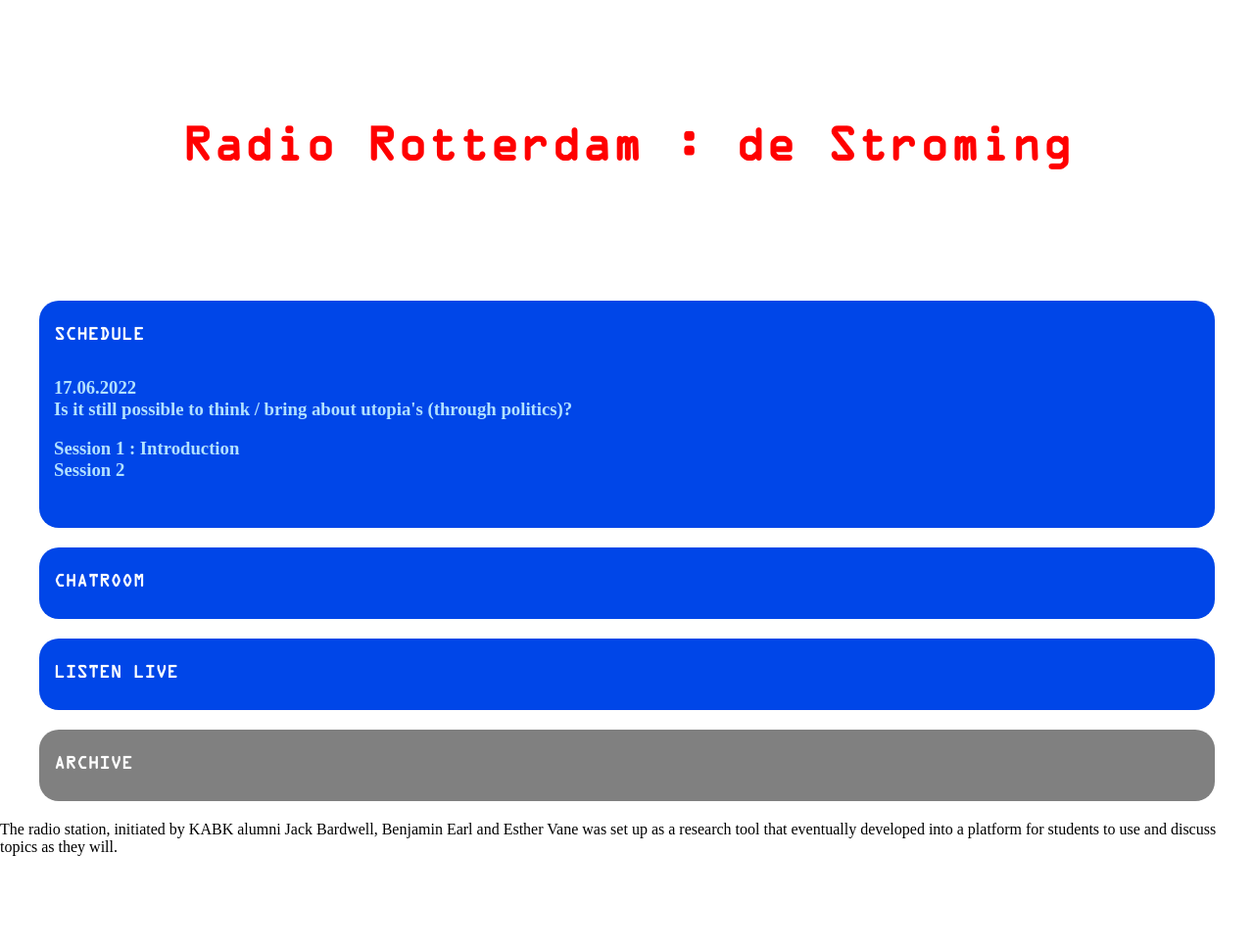
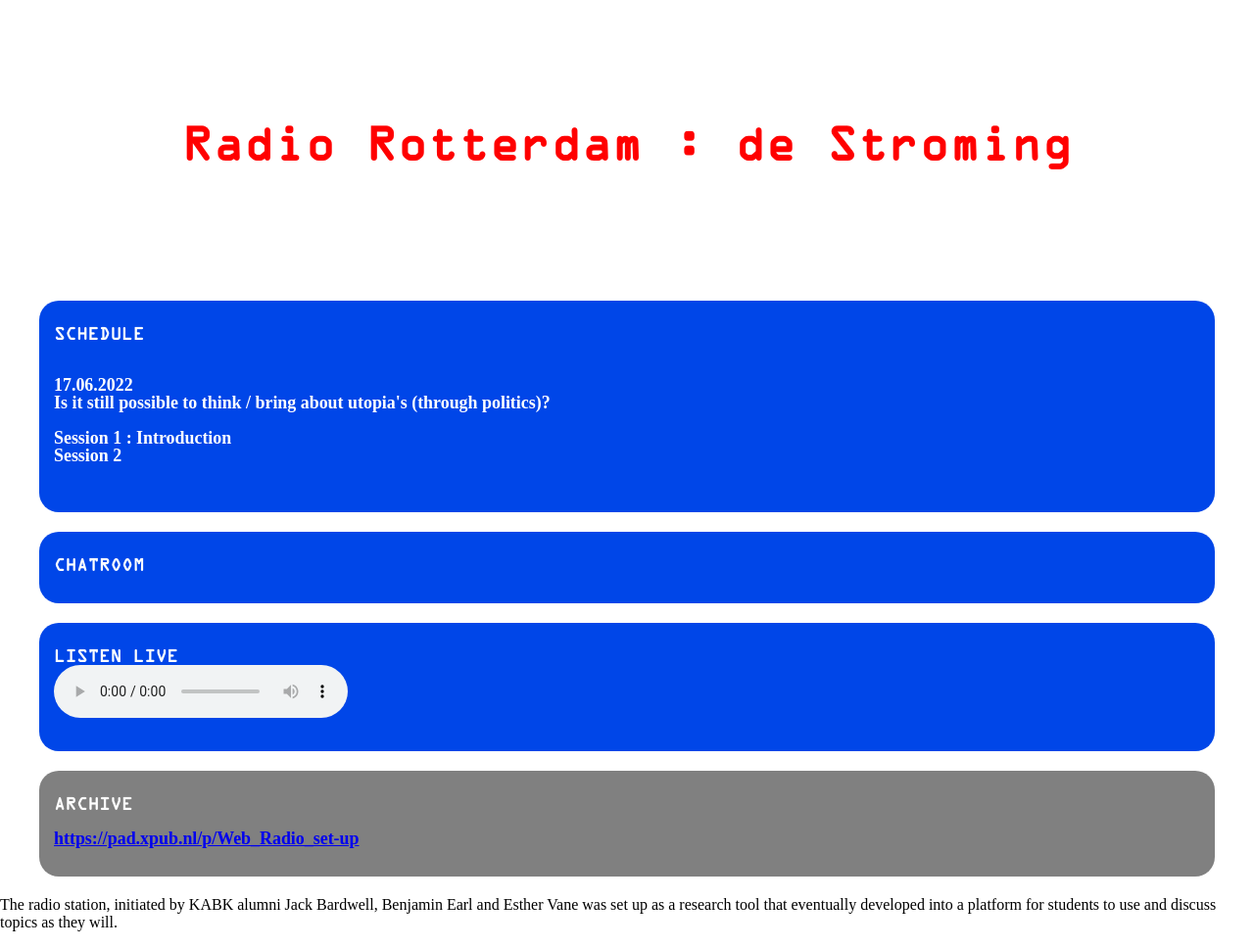
Before and after one commit to sshslvie/radiodestroming, a plain HTML site: page index.html in a window 1280 px wide. Shown: the whole page at 98% size. Before the commit the page ends 892 px from the top, so only its background shows below. Drawn offline with nearby package versions, Linux system fonts and the light colour scheme.

Commit message:
insert radio

```diff
--- a/index.html
+++ b/index.html
@@ -46,7 +46,10 @@
      <div class="col s3 c1">
      <div class="listen box">
         <h1>LISTEN LIVE</h1>
+        <audio controls>
+        <source src="https://206.189.14.226:8000/radio.mp3" type="audio/mpeg">
         </div>
+    </audio>
     </div>
 
 <!-- ******ARCHIVE****** -->
@@ -54,7 +57,8 @@
 <main class="ARCHIVE">
      <div class="col s3 c1">
      <div class="archivebox">
-        <h1>ARCHIVE</h1>
+        <h1>ARCHIVE</h1><br>
+        <h3><a href="https://pad.xpub.nl/p/Web_Radio_set-up">https://pad.xpub.nl/p/Web_Radio_set-up</a></h3>
         </div>
     </div>
     </div>
--- a/main.css
+++ b/main.css
@@ -33,7 +33,10 @@ h2 {
 }
 
 h3 {
-
+  color: white;
+  font-size: max(1.4vw, 1em);
+  line-height: 1em;
+  left-padding:  3%;
 }
 
 
@@ -68,8 +71,3 @@ h3 {
   margin-right: 40px;
   position: centre;
 }
-
-#archivebox:hover {
-  background-color: white;
-  color: red;
-}
```
